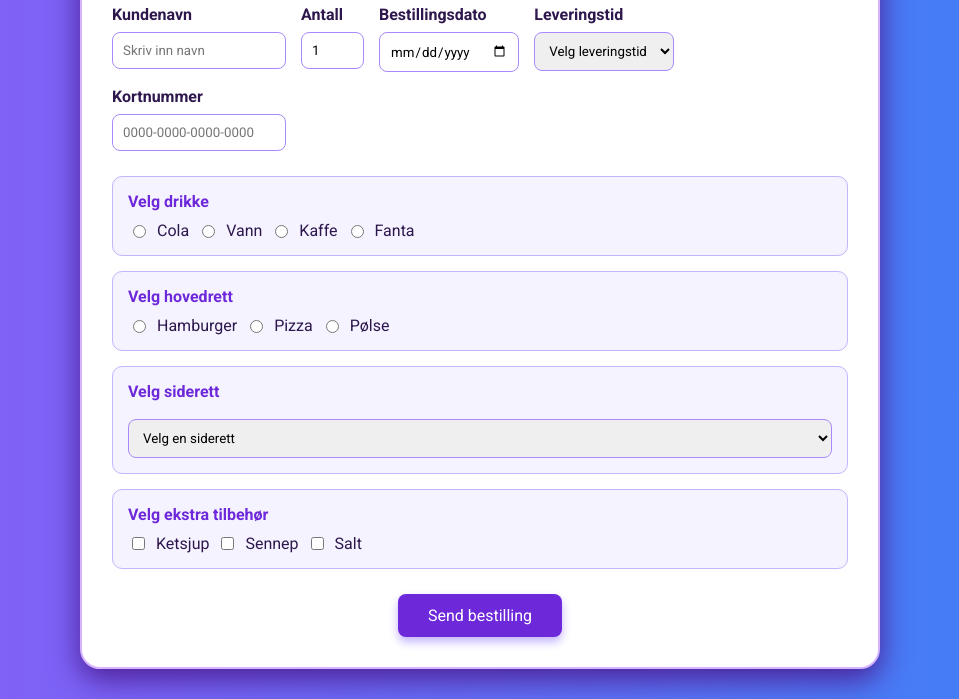
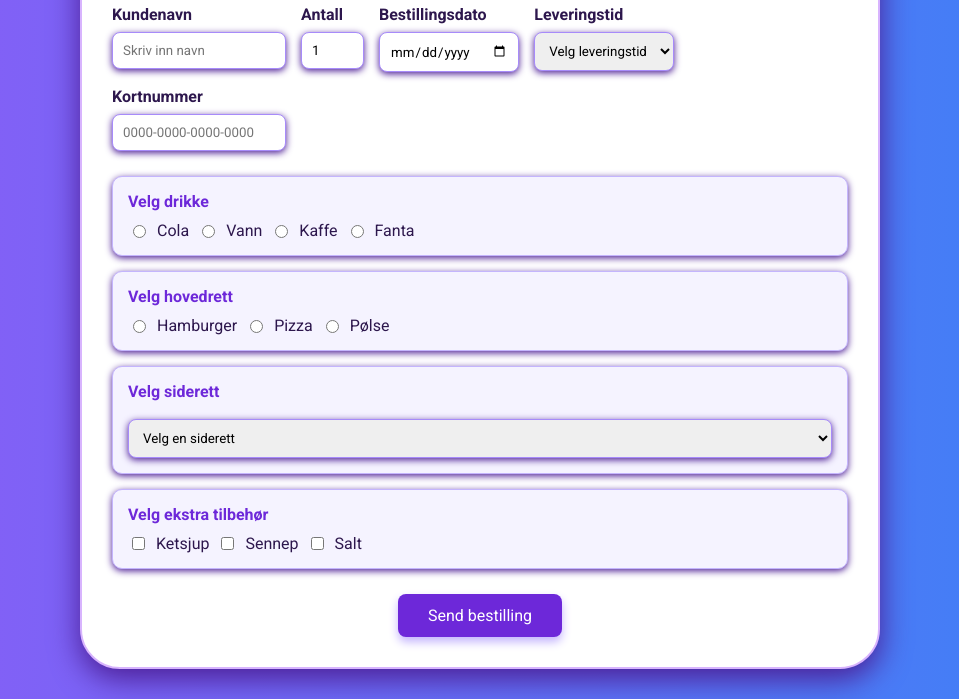
Before and after one commit to Qientii/IT1_webstorm, a plain HTML site: page Restaurant2/index.html in a window 1280 px wide. Shown: the part 116-815 px from the top of the page, without its empty margins (160-1119 px from the left). Drawn offline with Linux system fonts and the light colour scheme.

Commit message:
Added text example and updated restaurant CSS

```diff
--- a/Restaurant2/index.css
+++ b/Restaurant2/index.css
@@ -24,7 +24,7 @@ body {
     padding: 30px;
     background-color: white;
     border: 2px solid #d8b4fe;
-    border-radius: 20px;
+    border-radius: 40px;
     box-shadow: 0 10px 30px #4c1d95;
 }
 
@@ -50,6 +50,7 @@ body {
     display: flex;
     flex-direction: column;
     gap: 8px;
+
 }
 
 .feltetikett {
@@ -60,12 +61,14 @@ body {
     padding: 10px;
     border: 1px solid #a78bfa;
     border-radius: 8px;
+    box-shadow: 0 2px 7px #4c1d95;
 }
 
 .valgfelt {
     padding: 10px;
     border: 1px solid #a78bfa;
     border-radius: 8px;
+    box-shadow: 0 2px 7px #4c1d95;
 }
 
 .menyseksjon {
@@ -79,6 +82,7 @@ body {
     background-color: #f5f3ff;
     border: 1px solid #c4b5fd;
     border-radius: 10px;
+    box-shadow: 0 2px 7px #4c1d95;
 }
 
 .gruppetittel {
@@ -109,6 +113,7 @@ body {
     padding: 10px;
     border: 1px solid #a78bfa;
     border-radius: 8px;
+    box-shadow: 0 2px 7px #4c1d95;
 }
 
 
```
Also changed, not shown: Eksempler/text.html (added, +11 -0 lines).
